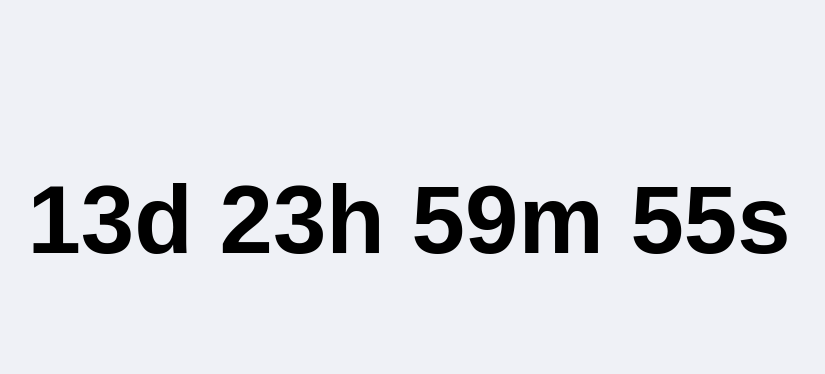
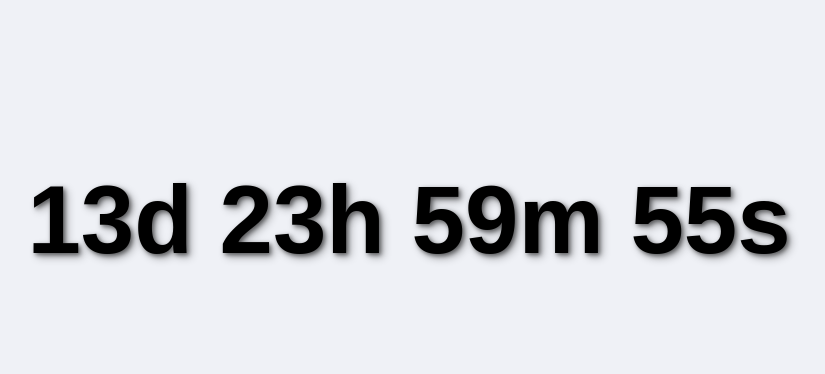
Before and after one commit to Littleboyhk/Timer.github.io, a plain HTML site: page index.html in a window 1280 px wide. Shown: the part 180-554 px from the top of the page, without its empty margins (231-1056 px from the left). Drawn offline with Linux system fonts and the light colour scheme.

Commit message:
Add files via upload

```diff
--- a/script.js
+++ b/script.js
@@ -1,17 +1,35 @@
 const countdownElement = document.getElementById('countdown');
-const totalTime = 336 * 60 * 60; // 336 hours in seconds
-let timeRemaining = totalTime;
+const totalTime = 336 * 60 * 60 * 1000; // 336 hours in milliseconds
+const startTimeKey = 'countdownStartTime';
+
+function getTimeRemaining(endTime) {
+    const now = new Date().getTime();
+    const timeRemaining = endTime - now;
+
+    const days = Math.floor(timeRemaining / (1000 * 60 * 60 * 24));
+    const hours = Math.floor((timeRemaining % (1000 * 60 * 60 * 24)) / (1000 * 60 * 60));
+    const minutes = Math.floor((timeRemaining % (1000 * 60 * 60)) / (1000 * 60));
+    const seconds = Math.floor((timeRemaining % (1000 * 60)) / 1000);
+
+    return {
+        timeRemaining,
+        formatted: `${days}d ${hours.toString().padStart(2, '0')}h ${minutes.toString().padStart(2, '0')}m ${seconds.toString().padStart(2, '0')}s`
+    };
+}
+
+function startTimer() {
+    let startTime = localStorage.getItem(startTimeKey);
+    if (!startTime) {
+        startTime = new Date().getTime();
+        localStorage.setItem(startTimeKey, startTime);
+    }
+    const endTime = parseInt(startTime) + totalTime;
 
     function updateTimer() {
-    const days = Math.floor(timeRemaining / (60 * 60 * 24));
-    const hours = Math.floor((timeRemaining % (60 * 60 * 24)) / (60 * 60));
-    const minutes = Math.floor((timeRemaining % (60 * 60)) / 60);
-    const seconds = Math.floor(timeRemaining % 60);
-
-    countdownElement.textContent = `${days}d ${hours.toString().padStart(2, '0')}h ${minutes.toString().padStart(2, '0')}m ${seconds.toString().padStart(2, '0')}s`;
+        const { timeRemaining, formatted } = getTimeRemaining(endTime);
+        countdownElement.textContent = formatted;
 
         if (timeRemaining > 0) {
-        timeRemaining--;
             setTimeout(updateTimer, 1000);
         } else {
             countdownElement.textContent = 'Time is up!';
@@ -19,3 +37,6 @@ function updateTimer() {
     }
 
     updateTimer();
+}
+
+startTimer();
--- a/styles.css
+++ b/styles.css
@@ -21,4 +21,7 @@ body {
 #countdown {
     font-size: 6em;
     font-weight: bold;
+    text-shadow:
+        2px 2px 4px rgba(0, 0, 0, 0.5),
+        4px 4px 8px rgba(0, 0, 0, 0.3);
 }
```
Lines whose indentation alone changed are shown as unchanged.
